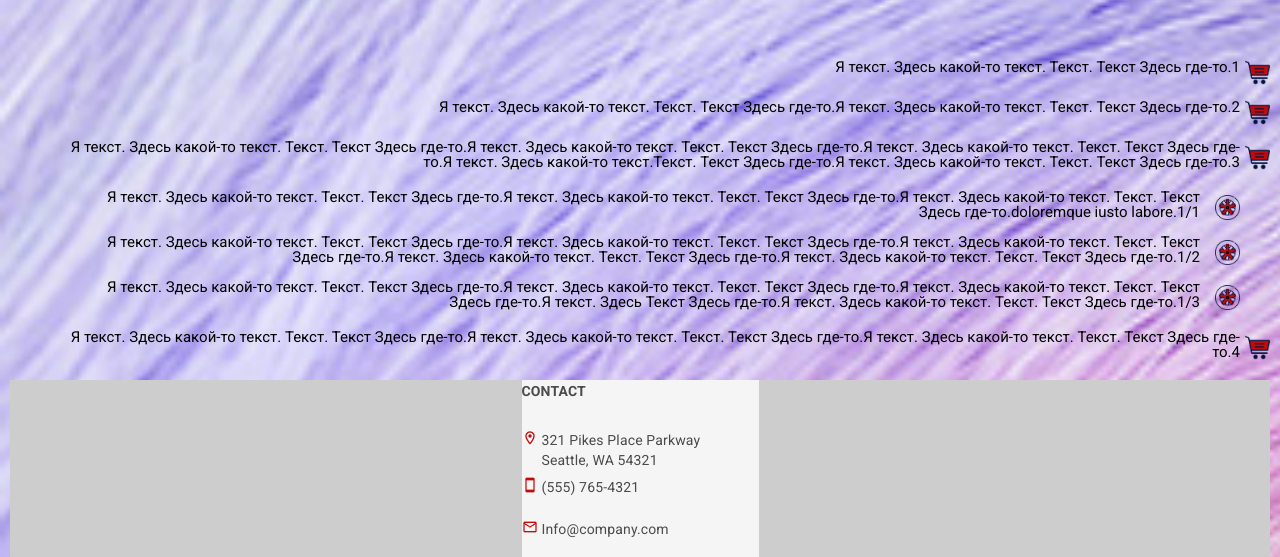
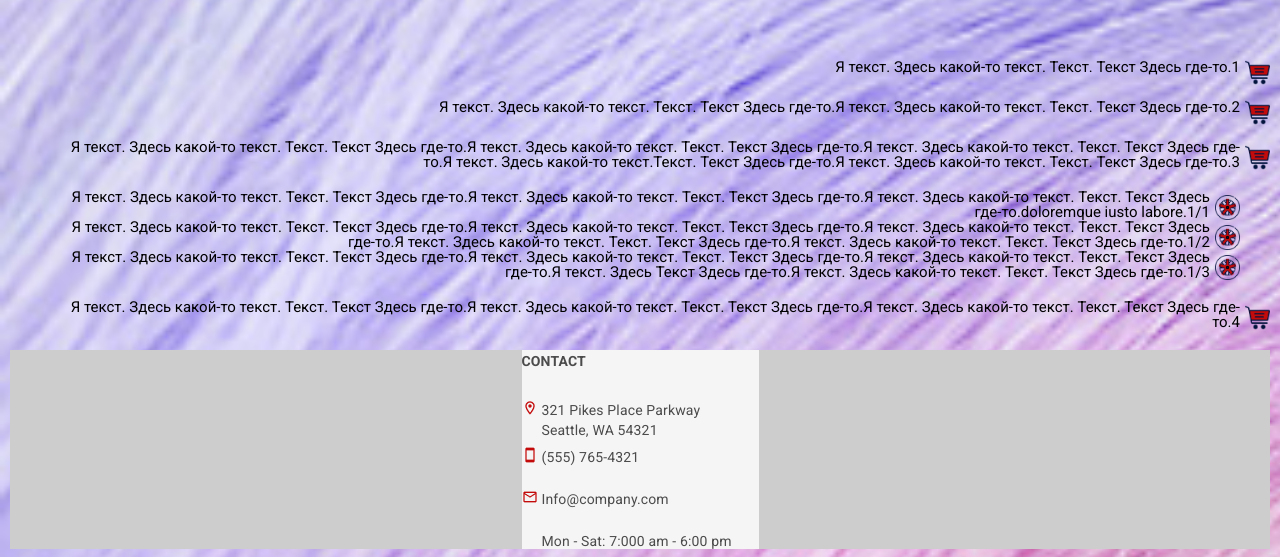
Before and after one commit to Svetlana2021/Lesson_7, a plain HTML site: page index.html in a window 1280 px wide. Shown: the part 2238-2795 px from the top of the page. Drawn offline with Linux system fonts and the light colour scheme.

Commit message:
Add files via upload

```diff
--- a/css/style.css
+++ b/css/style.css
@@ -144,11 +144,11 @@ font-size: 20px;
 		color: rgb(255, 245, 238);
 		}
 
-	 .listtwos {
-	 padding: 0px 30px 0px 40px;
-	}
+
 .listtwo{
 	background: url('../img/car_tires_24x.png')100% 100% / 25px no-repeat;
+	padding: 0px 30px 0px 40px;
+	margin: 0px 30px 0px 0px;
 
 	}
 .listone{
--- a/index.html
+++ b/index.html
@@ -141,7 +141,7 @@
 					</p>
 				</div>
 				<div class="list">
-					<ul class="listons">
+					<ul>
 						<li class="listone">Я текст. Здесь какой-то текст. Текст. Текст Здесь где-то.1</li>
 						<li class="listone">Я текст. Здесь какой-то текст. Текст. Текст Здесь где-то.Я текст. Здесь какой-то
 							текст. Текст. Текст
@@ -151,7 +151,7 @@
 							Текст Здесь где-то.Я текст. Здесь какой-то текст. Текст. Текст Здесь где-то.Я текст. Здесь какой-то
 							текст.Текст. Текст Здесь где-то.Я текст. Здесь какой-то текст. Текст. Текст Здесь где-то.3
 						</li>
-						<ul class="listtwos">
+						<ul>
 							<li class="listtwo">Я текст. Здесь какой-то текст. Текст. Текст Здесь где-то.Я текст. Здесь
 								какой-то текст. Текст.
 								Текст Здесь где-то.Я текст. Здесь какой-то текст. Текст. Текст Здесь где-то.doloremque iusto
```
